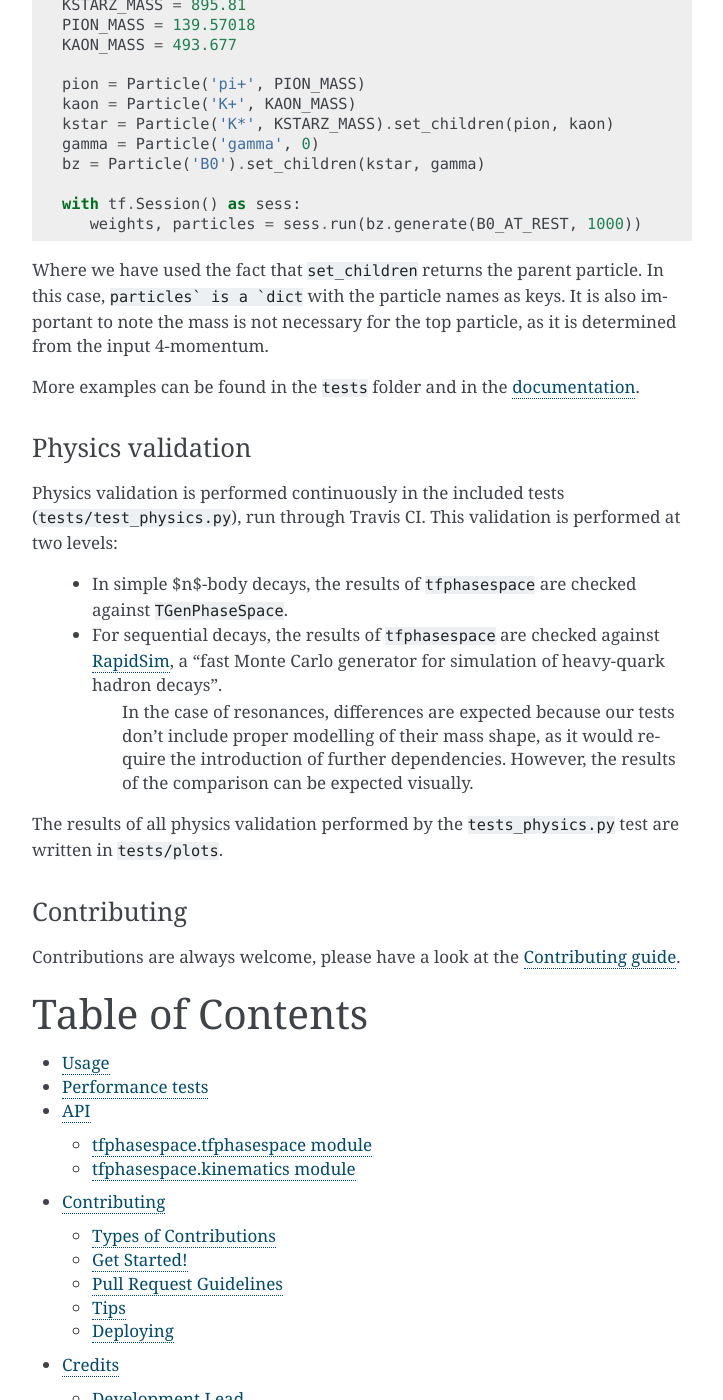
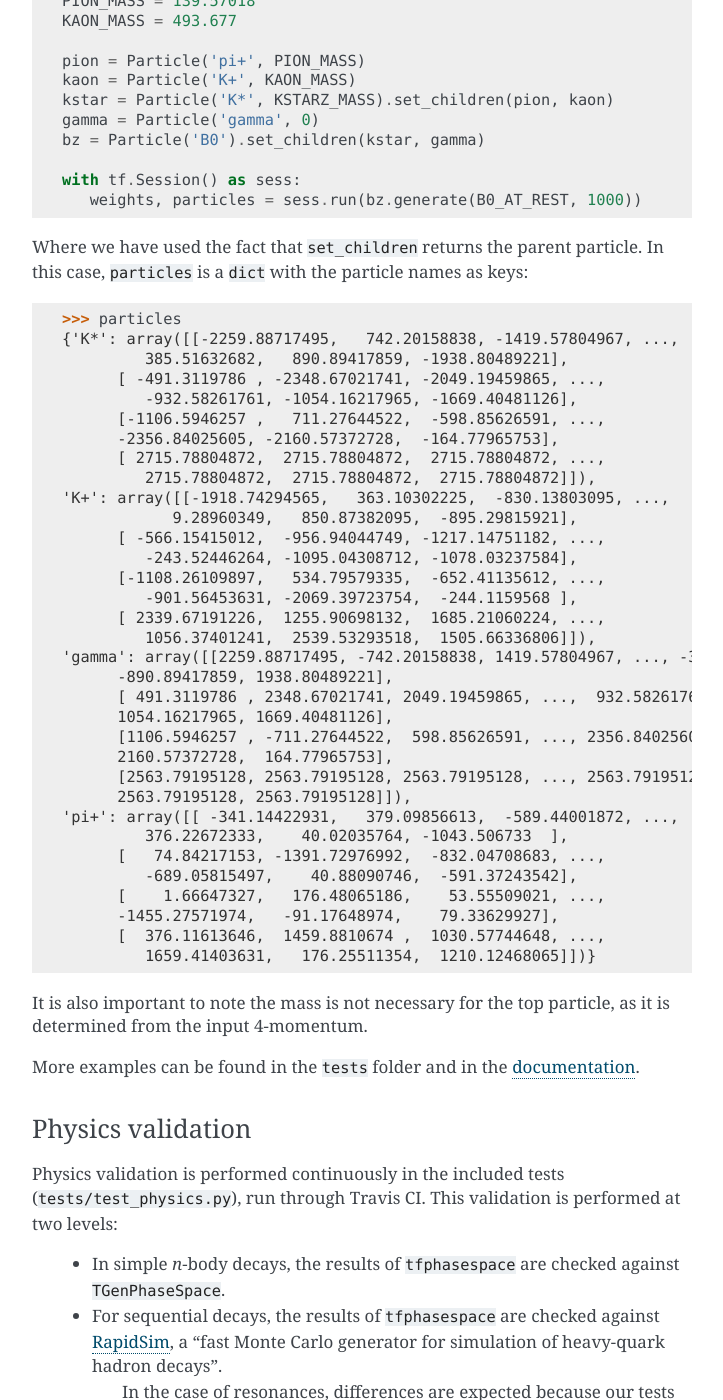
Before and after one commit to zfit/phasespace, a Sphinx documentation site: the page built from docs/index.rst, in a window 1280 px wide and 1400 px high, scrolled down 2238 px. Shown: the whole window, without its empty margins (388-1111 px from the left). Built offline with Sphinx 7.4.7, drawn with Linux system fonts in a browser that asks for light colours; some of the changed text lies outside the part shown.

Commit message:
Math fixes

```diff
--- a/README.rst
+++ b/README.rst
@@ -8,7 +8,7 @@
    :target: https://tfphasespace.readthedocs.io/en/latest/?badge=latest
    :alt: Documentation Status
 
-Python implementation of the Raubold and Lynch method for n-body events using
+Python implementation of the Raubold and Lynch method for `n`-body events using
 Tensorflow as a backend.
 
 The code is based on the GENBOD function (W515 from CERNLIB), documented in
@@ -25,11 +25,11 @@
 The possibility of carrying out purely Python-based analyses has become real thanks to the development of many open source Python packages,
 which have allowed to replace most ROOT functionality with Python-based packages.
 
-One of the aspects where this is still not possible is in the random generation of $n$-body phase space events, which are widely used in the field, for example to study kinematics
+One of the aspects where this is still not possible is in the random generation of `n`-body phase space events, which are widely used in the field, for example to study kinematics
 of the particle decays of interest, or to perform importance sampling in the case of complex amplitude models.
 This has been traditionally done with the `TGenPhaseSpace`_ class, which is based of the GENBOD function of the CERNLIB FORTRAN libraries and which requires a full working ROOT installation.
 
-This package aims to address this issue by providing a Tensorflow-based implementation of such function to generate $n$-body decays without requiring a ROOT installation.
+This package aims to address this issue by providing a Tensorflow-based implementation of such function to generate `n`-body decays without requiring a ROOT installation.
 Additionally, an oft-needed functionality to generate complex decay chains, not included in ``TGenPhaseSpace``, is also offered, leaving room for decaying resonances (which don't have a fixed mass, but can be seen as a broad peak).
 
 .. _ROOT: https://root.cern.ch
@@ -56,7 +56,7 @@
 How to use
 ----------
 
-The generation of simple n-body decays can be done using the ``generate`` function of ``tfphasespace`` with a
+The generation of simple `n`-body decays can be done using the ``generate`` function of ``tfphasespace`` with a
 very similar interface to ``TGenPhaseSpace``. For example, to generate :math:`B^0\to K\pi`, we would do::
 
    import tfphasespace
@@ -100,7 +100,42 @@
       weights, particles = sess.run(bz.generate(B0_AT_REST, 1000))
 
 Where we have used the fact that ``set_children`` returns the parent particle.
-In this case, ``particles` is a `dict`` with the particle names as keys.
+In this case, ``particles`` is a ``dict`` with the particle names as keys::
+
+   >>> particles
+   {'K*': array([[-2259.88717495,   742.20158838, -1419.57804967, ...,
+            385.51632682,   890.89417859, -1938.80489221],
+         [ -491.3119786 , -2348.67021741, -2049.19459865, ...,
+            -932.58261761, -1054.16217965, -1669.40481126],
+         [-1106.5946257 ,   711.27644522,  -598.85626591, ...,
+         -2356.84025605, -2160.57372728,  -164.77965753],
+         [ 2715.78804872,  2715.78804872,  2715.78804872, ...,
+            2715.78804872,  2715.78804872,  2715.78804872]]),
+   'K+': array([[-1918.74294565,   363.10302225,  -830.13803095, ...,
+               9.28960349,   850.87382095,  -895.29815921],
+         [ -566.15415012,  -956.94044749, -1217.14751182, ...,
+            -243.52446264, -1095.04308712, -1078.03237584],
+         [-1108.26109897,   534.79579335,  -652.41135612, ...,
+            -901.56453631, -2069.39723754,  -244.1159568 ],
+         [ 2339.67191226,  1255.90698132,  1685.21060224, ...,
+            1056.37401241,  2539.53293518,  1505.66336806]]),
+   'gamma': array([[2259.88717495, -742.20158838, 1419.57804967, ..., -385.51632682,
+         -890.89417859, 1938.80489221],
+         [ 491.3119786 , 2348.67021741, 2049.19459865, ...,  932.58261761,
+         1054.16217965, 1669.40481126],
+         [1106.5946257 , -711.27644522,  598.85626591, ..., 2356.84025605,
+         2160.57372728,  164.77965753],
+         [2563.79195128, 2563.79195128, 2563.79195128, ..., 2563.79195128,
+         2563.79195128, 2563.79195128]]),
+   'pi+': array([[ -341.14422931,   379.09856613,  -589.44001872, ...,
+            376.22672333,    40.02035764, -1043.506733  ],
+         [   74.84217153, -1391.72976992,  -832.04708683, ...,
+            -689.05815497,    40.88090746,  -591.37243542],
+         [    1.66647327,   176.48065186,    53.55509021, ...,
+         -1455.27571974,   -91.17648974,    79.33629927],
+         [  376.11613646,  1459.8810674 ,  1030.57744648, ...,
+            1659.41403631,   176.25511354,  1210.12468065]])}
+
 It is also important to note the mass is not necessary for the top particle, as it is determined
 from the input 4-momentum.
 
@@ -115,7 +150,7 @@
 Physics validation is performed continuously in the included tests (``tests/test_physics.py``), run through Travis CI.
 This validation is performed at two levels:
 
-   + In simple $n$-body decays, the results of ``tfphasespace`` are checked against ``TGenPhaseSpace``.
+   + In simple `n`-body decays, the results of ``tfphasespace`` are checked against ``TGenPhaseSpace``.
    + For sequential decays, the results of ``tfphasespace`` are checked against `RapidSim`_, a "fast Monte Carlo generator for simulation of heavy-quark hadron decays".
       In the case of resonances, differences are expected because our tests don't include proper modelling of their mass shape, as it would require the introduction of
       further dependencies. However, the results of the comparison can be expected visually.
--- a/docs/index.rst
+++ b/docs/index.rst
@@ -8,7 +8,7 @@
 =================
 
 .. toctree::
-   :maxdepth: 2
+   :maxdepth: 1
 
    usage
    performance
```
